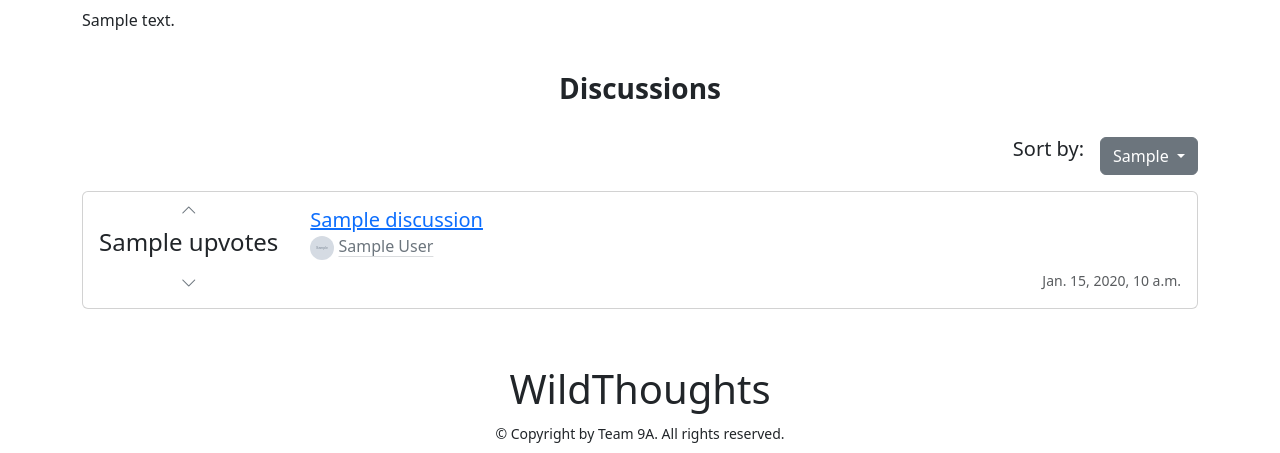
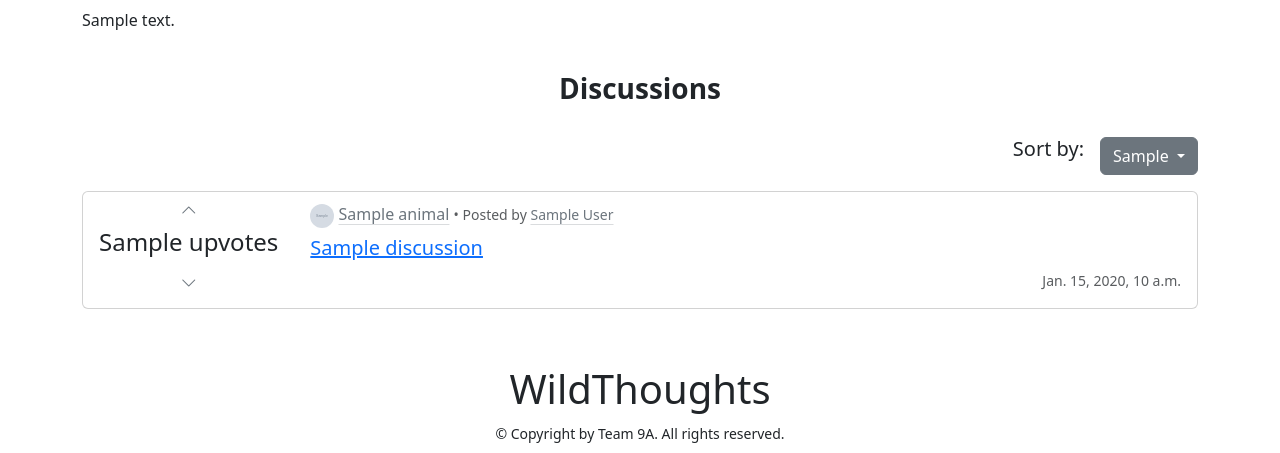
Before and after one commit to OHGUAccount/AnimalsOfAllTime, a Django app: template templates/wildthoughts/animal/animal.html in a window 1280 px wide. Shown: the part 644-1097 px from the top of the page. Run offline with Django 3.2, Linux system fonts and the light colour scheme; the template is opened without the code that fills it: most values are stand-ins (such as "Sample title", 1, 10 or a date in 2020); grey boxes marked "Sample" are stand-in pictures; parts of the project's set-up code (start-up, migrations or seed data) failed here and were passed over.

Commit message:
refactor: discussions widget

```diff
--- a/templates/wildthoughts/profile/list_profiles.html
+++ b/templates/wildthoughts/profile/list_profiles.html
@@ -31,8 +31,8 @@ Profiles
     <p>There are no profiles present.</p>
     {% endif %}
 
+    {% include "wildthoughts/widget/pagination_widget.html" with entity=profiles %}
+
 </div>
 
-{% include "wildthoughts/widget/pagination_widget.html" with entity=profiles %}
-
 {% endblock %}
--- a/templates/wildthoughts/widget/discussion_widget.html
+++ b/templates/wildthoughts/widget/discussion_widget.html
@@ -11,16 +11,20 @@
     </div>
 
         <div class="card-body">
-            <h5 class="card-title"><a href="{% url 'wildthoughts:animal' discussion.animal.slug %}">{{ discussion.title }}</a></h5>
             <h6 class="card-subtitle mb-2 text-muted">
-                {% if discussion.author.picture %}
-                <img src="{{ MEDIA_URL }}{{ discussion.author.picture }}" class="rounded-circle avatar-sm" width="24" height="24">
+                {% if discussion.animal.picture %}
+                <img src="{{ MEDIA_URL }}{{ discussion.animal.picture }}" class="rounded-circle avatar-sm" width="24" height="24">
                 {% else %}
                 <h6 class="card-subtitle mb-2 text-muted"><img src="{% static 'images/defaultprofile.jpg' %}" class="rounded-circle avatar-sm" width="24" height="24">
                 {% endif %}
+                <a class="link-secondary link-offset-2 link-underline-opacity-25 link-underline-opacity-100-hover" href="{% url 'wildthoughts:animal' discussion.animal.slug %}">{{ discussion.animal.name }}</a>
+                <small>• Posted by
                 <a class="link-secondary link-offset-2 link-underline-opacity-25 link-underline-opacity-100-hover" href="{% url 'wildthoughts:profile' discussion.author %}">{{ discussion.author }}</a></h6>
-                <p class="card-text text-end"><small class="text-muted">{{ discussion.date }}</small></p>
+                </small>
             </h6>
+            <h5 class="card-title"><a href="{% url 'wildthoughts:animal' discussion.animal.slug %}">{{ discussion.title }}</a></h5>
+            <p class="card-text text-end"><small class="text-muted">{{ discussion.date }}</small></p>
+
         </div>
 </div>
 </div>
```
